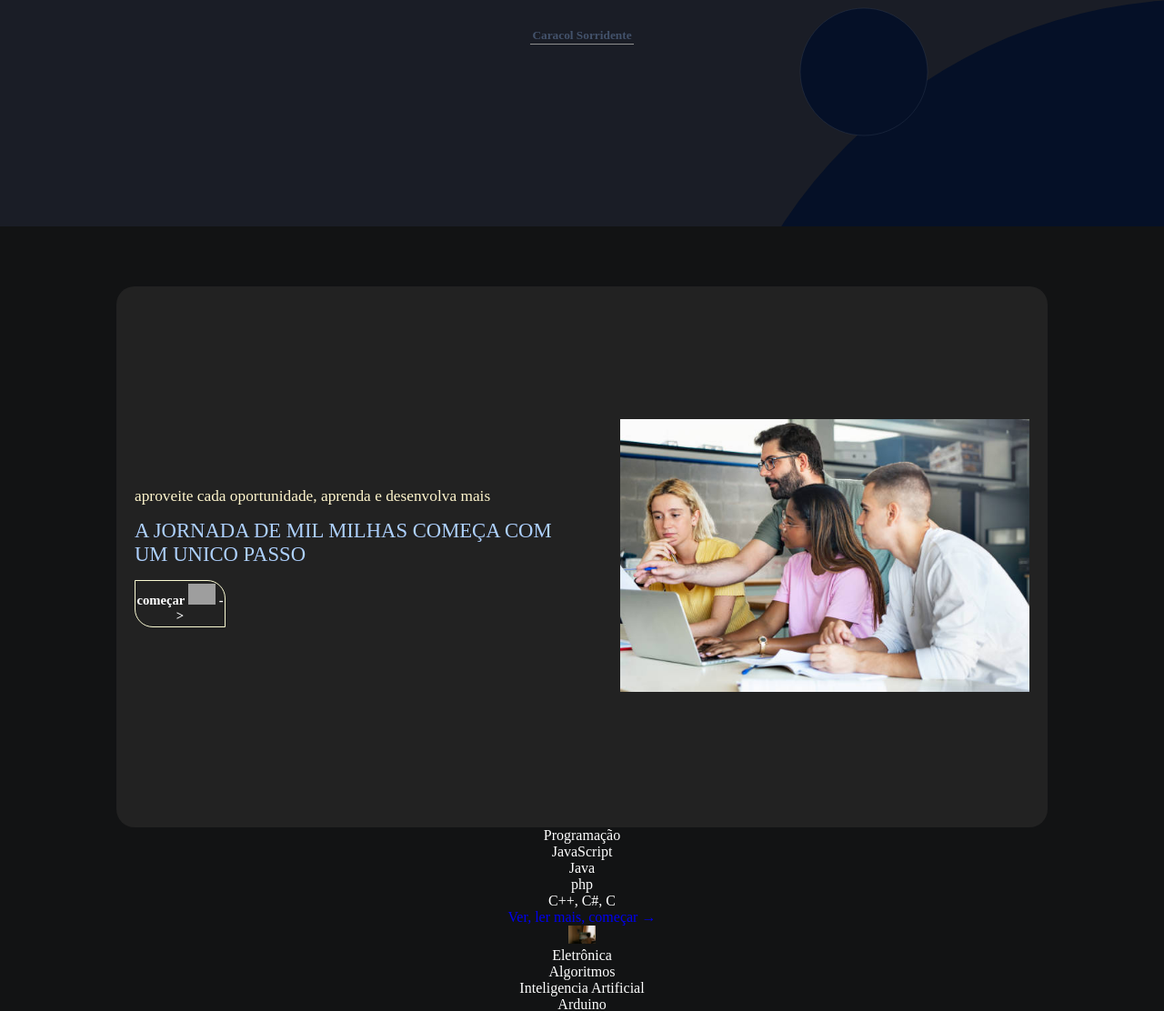
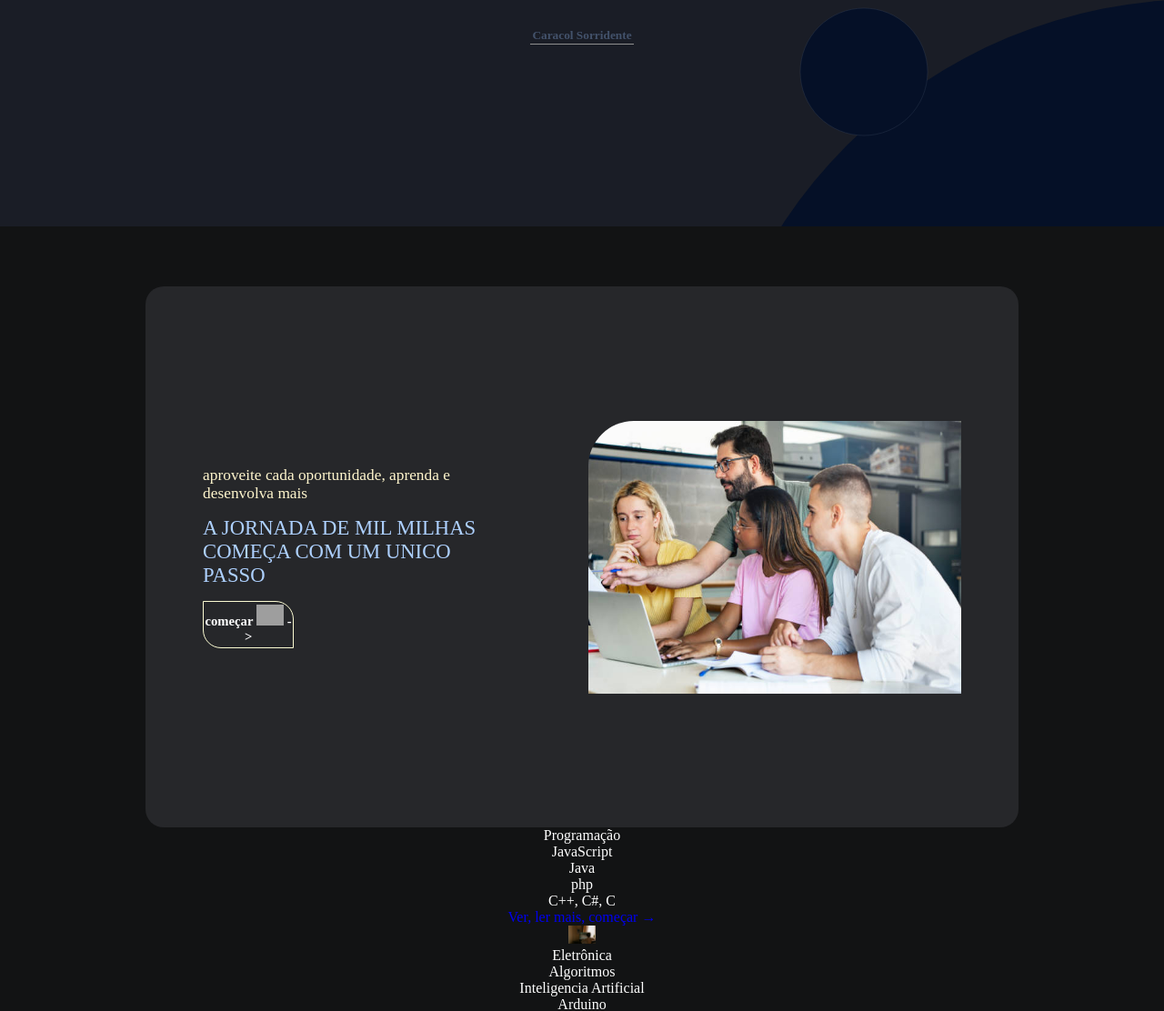
Before and after one commit to Rosalio26/projectos, a PHP site: page / in a window 1280 px wide. Shown: the part 601-1713 px from the top of the page at 91% size. Run offline with PHP 8.4, Linux system fonts and the light colour scheme; some web fonts are replaced; grey boxes are pictures that could not be loaded.

Commit message:
Update index_style.css

```diff
--- a/caracol/style/index_style.css
+++ b/caracol/style/index_style.css
@@ -218,6 +218,7 @@ header > .sticky_1 > .svgs > .svg-stick_1 {
     justify-content: space-between;
     width: 100vw;
     padding: 10px 50px 10px 30px;
+    z-index: 1000;
 }
 @media (min-width: 900px) {
     .myHeader {
@@ -256,7 +257,7 @@ header > .sticky_1 > .svgs > .svg-stick_1 {
     border-top: 3px solid var(--cor002);
     width: 30px;
     padding: 0px;
-    z-index: 1000;
+    z-index: 1010;
 }
 .btn-nv::before,
 .btn-nv::after {
@@ -365,24 +366,40 @@ header > .sticky_1 > .svgs > .svg-stick_1 {
     background-size: cover;
     height: 70vh;
     width: 100vw;
+    position: relative;
 }
 @media (min-width: 900px) {
     .col-main {
-        background-image: linear-gradient(transparent, transparent);
+        background-image: none;
+        width: 75vw;
+        margin: 0 auto;
     }
 }
 
 .one-main-itm {
     display: block;
     background-color: #000524b4;
+    border: none;
     height: 100%;
     width: 100%;
     padding: 0px;
 }
+@media (min-width: 900px) {
+    .one-main-itm {
+        background-color: #26272a;
+        border-radius: 20px;
+        border: 1px solid #3b3b3b00;
+        display: flex;
+        align-items: center;
+        justify-content: center;
+        padding: 10px;
+        z-index: 1;
+    }
+}
 
 .txt-itm-mn {
     background-color: transparent;
-    width: 80%;
+    width: 80vw;
     height: 90%;
     margin: auto;
 
@@ -392,27 +409,8 @@ header > .sticky_1 > .svgs > .svg-stick_1 {
     justify-content: center;
 }
 @media (min-width: 900px) {
-    .one-main-itm {
-        background-color: var(--cor004);
-        border-radius: 20px;
-        display: flex;
-        align-items: center;
-        justify-content: center;
-        gap: 50px;
-
-        width: 90vw;
-        padding: 0px 20px;
-        margin: 0 auto;
-    }
-
     .txt-itm-mn {
-        width: 40vw;
-        margin: 0;
-    }
-}
-@media (min-width: 1080px) {
-    .one-main-itm {
-        width: 80vw;
+        width: 25vw;
     }
 }
 
@@ -442,11 +440,16 @@ header > .sticky_1 > .svgs > .svg-stick_1 {
 @media (min-width: 900px) {
     .img-txt-mn {
         background-color: transparent;
-        display: block;
+        display: flex;
+        width: 32vw;
+        height: 300px;
+        margin: 0 auto;
     }
 
     .itn-img {
-        width: 450px;
+        border-radius: 50px 0px 0px;
+        width: 100%;
+        margin: 0 auto;
     }
 }
 
```
